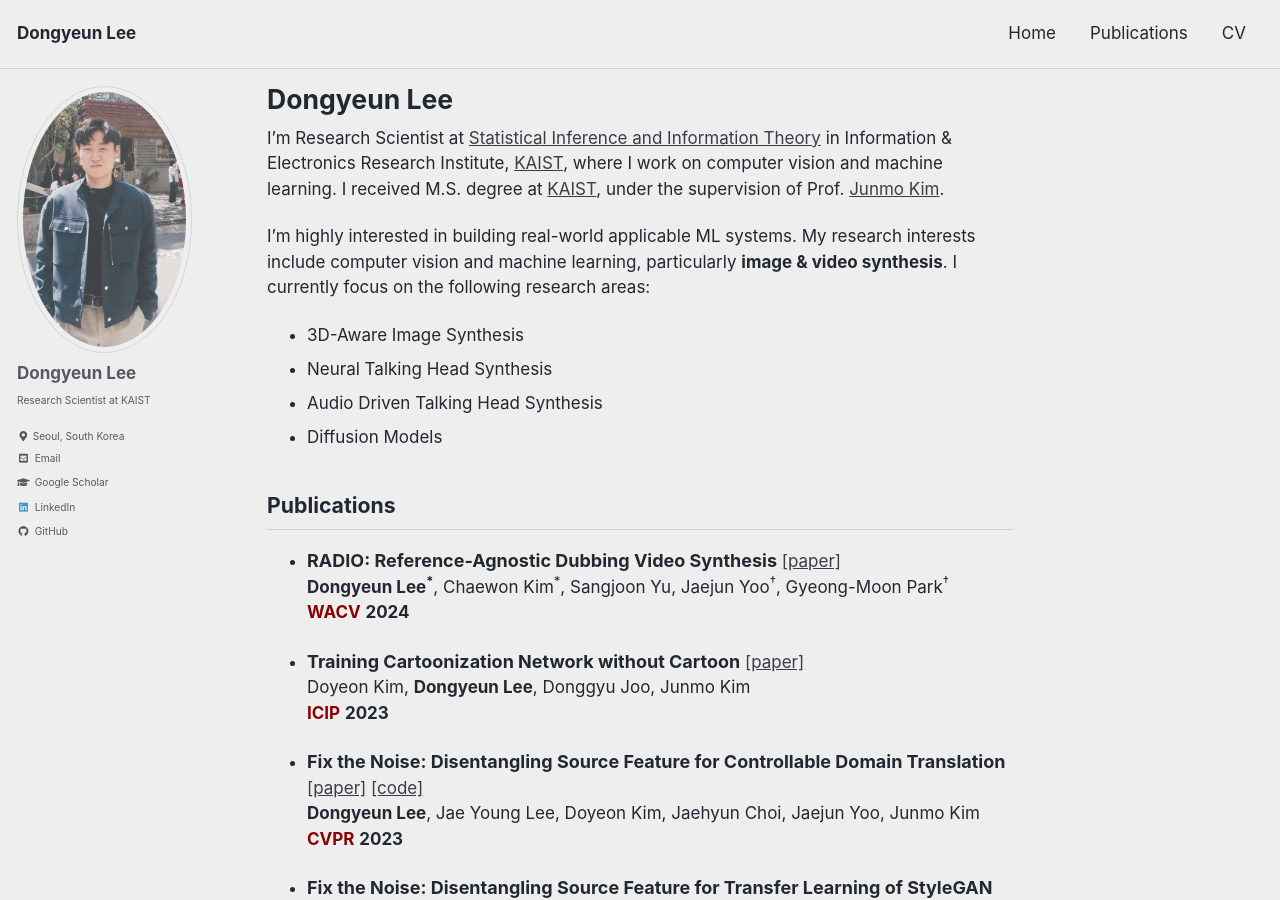
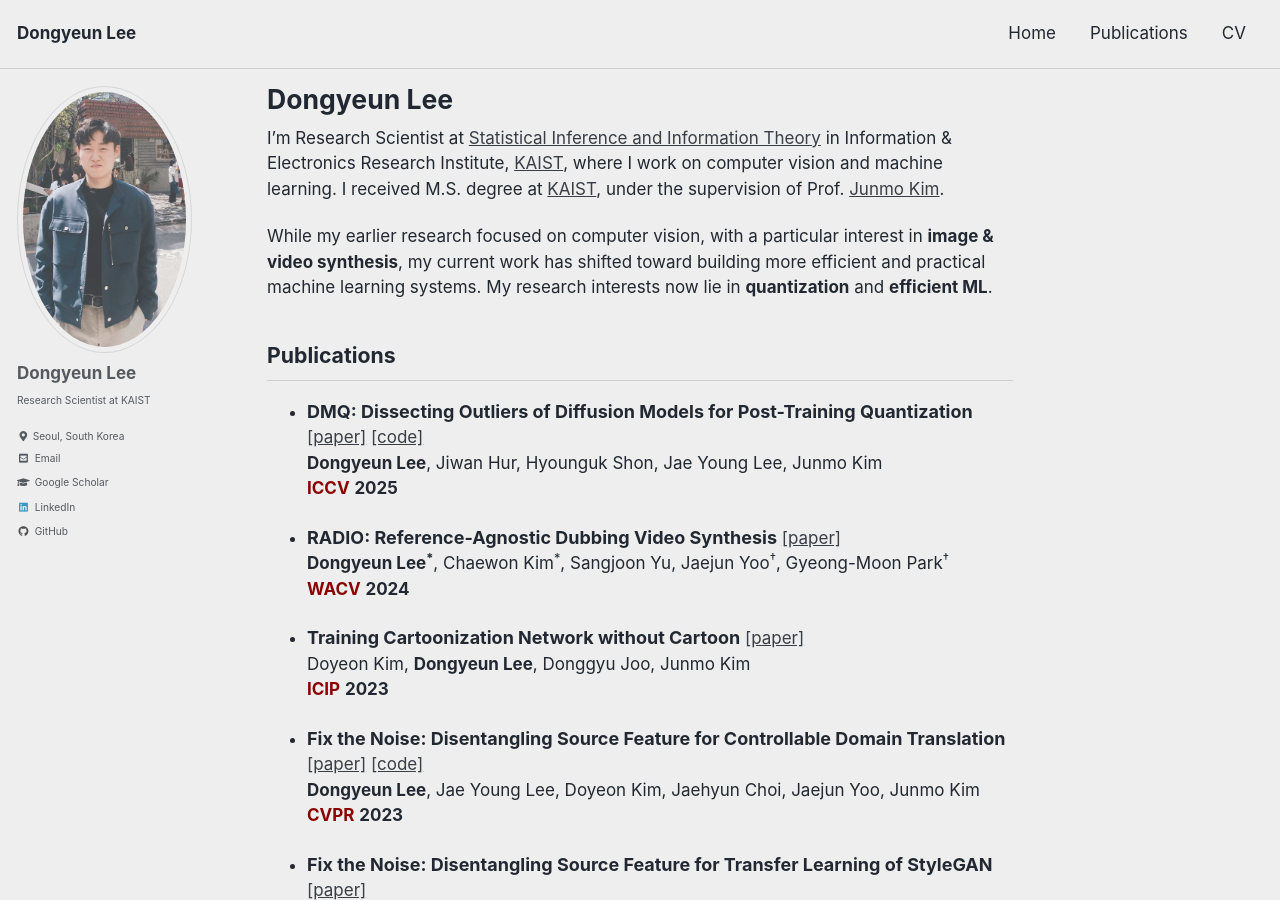
Before and after one commit to LeeDongYeun/leedongyeun.github.io, a Jekyll site: the page built from _pages/about.md, in a window 1280 px wide and 900 px high. Built offline with Jekyll 4.4.1, drawn with Linux system fonts in a browser that asks for light colours; cached includes are drawn as plain includes.

Commit message:
Update about.md

```diff
--- a/_pages/about.md
+++ b/_pages/about.md
@@ -10,13 +10,14 @@ redirect_from:
 I'm Research Scientist at [Statistical Inference and Information Theory](http://siit.kaist.ac.kr/) in Information & Electronics Research Institute, [KAIST](https://www.kaist.ac.kr/), where I work on computer vision and machine learning.
 I received M.S. degree at [KAIST](https://www.kaist.ac.kr/), under the supervision of Prof. [Junmo Kim](http://siit.kaist.ac.kr/Faculty).
 
-I'm highly interested in building real-world applicable ML systems. My research interests include computer vision and machine learning, particularly **image & video synthesis**. I currently focus on the following research areas:
- - 3D-Aware Image Synthesis
- - Neural Talking Head Synthesis
- - Audio Driven Talking Head Synthesis
- - Diffusion Models
+While my earlier research focused on computer vision, with a particular interest in **image & video synthesis**, my current work has shifted toward building more efficient and practical machine learning systems. My research interests now lie in **quantization** and **efficient ML**.
+
 
 ## Publications
+- **<font size="4">DMQ: Dissecting Outliers of Diffusion Models for Post-Training Quantization</font>** [[paper]](https://arxiv.org/abs/2507.12933) [[code]](https://github.com/LeeDongYeun/dmq) \\
+**Dongyeun Lee<sup></sup>**, Jiwan Hur, Hyounguk Shon, Jae Young Lee, Junmo Kim \\
+<span style="color:darkred">**ICCV**</span> **2025**
+
 - **<font size="4">RADIO: Reference-Agnostic Dubbing Video Synthesis</font>** [[paper]](https://arxiv.org/abs/2309.01950) \\
 **Dongyeun Lee<sup>*</sup>**, Chaewon Kim<sup>*</sup>, Sangjoon Yu, Jaejun Yoo<sup>&dagger;</sup>, Gyeong-Moon Park<sup>&dagger;</sup> \\
 <span style="color:darkred">**WACV**</span> **2024**
```
